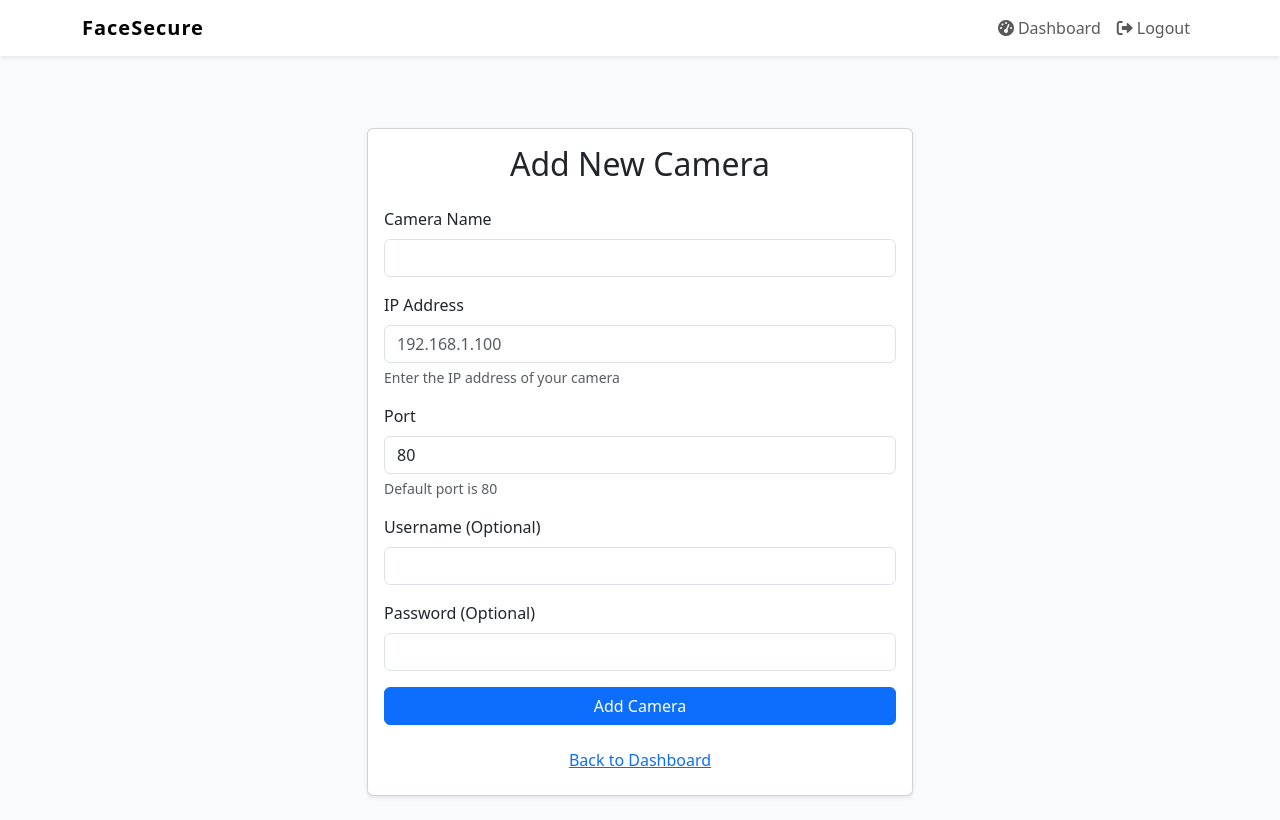
After one commit to zemxtox/FaceSecure, a Django app: page /cameras/add/ in a window 1280 px wide. The commit adds this page. Run offline with Django 5.2, Linux system fonts and the light colour scheme; a user stored in the database is signed in.

Commit message:
Your commit message

```diff
--- a/FaceSecure/settings.py
+++ b/FaceSecure/settings.py
@@ -45,6 +45,7 @@ INSTALLED_APPS = [
     'cameras',
     'faces',
     'detection',
+
 ]
 
 MIDDLEWARE = [
@@ -143,6 +144,7 @@ AUTH_USER_MODEL = 'accounts.CustomUser'
 REST_FRAMEWORK = {
     'DEFAULT_AUTHENTICATION_CLASSES': (
         'rest_framework_simplejwt.authentication.JWTAuthentication',
+        'rest_framework.authentication.SessionAuthentication',  # Add this line
     ),
     'DEFAULT_PERMISSION_CLASSES': (
         'rest_framework.permissions.IsAuthenticated',
@@ -171,8 +173,8 @@ EMAIL_BACKEND = 'django.core.mail.backends.smtp.EmailBackend'
 EMAIL_HOST = 'smtp.gmail.com'
 EMAIL_PORT = 587
 EMAIL_USE_TLS = True
-EMAIL_HOST_USER = ''  # Add your email
-EMAIL_HOST_PASSWORD = ''  # Add your email password
+EMAIL_HOST_USER = 'himanshuxdei@gmail.com'  # Add your email
+EMAIL_HOST_PASSWORD = 'fldh zxea astf ymgo'  # Add your email password
 
 # Login/Logout URLs
 LOGIN_REDIRECT_URL = 'dashboard'
--- a/FaceSecure/urls.py
+++ b/FaceSecure/urls.py
@@ -6,6 +6,12 @@ from django.views.generic import TemplateView
 from accounts import views as accounts_views
 from django.contrib.auth import views as auth_views
 from detection.views import start_streams
+from cameras.views import add_camera
+from rest_framework.routers import DefaultRouter
+from cameras.views import CameraViewSet
+
+router = DefaultRouter()
+router.register(r'cameras', CameraViewSet, basename='camera')
 
 urlpatterns = [
     path('', TemplateView.as_view(template_name='home.html'), name='home'),
@@ -18,4 +24,7 @@ urlpatterns = [
     path('api/cameras/', include('cameras.urls')),
     path('api/faces/', include('faces.urls')),
     path('api/detection/', include('detection.urls')),
+    path('cameras/add/', add_camera, name='add_camera'),
+    path('api/', include(router.urls)),
+    path('faces/', include('faces.urls')),  # Add this if not present
 ] + static(settings.MEDIA_URL, document_root=settings.MEDIA_ROOT)
--- a/cameras/forms.py
+++ b/cameras/forms.py
@@ -4,4 +4,7 @@ from .models import Camera
 class CameraForm(forms.ModelForm):
     class Meta:
         model = Camera
-        fields = ['name', 'ip_address']
+        fields = ['name', 'ip_address', 'port', 'username', 'password']
+        widgets = {
+            'password': forms.PasswordInput(),
+        }
--- a/cameras/serializers.py
+++ b/cameras/serializers.py
@@ -4,8 +4,7 @@ from .models import Camera
 class CameraSerializer(serializers.ModelSerializer):
     class Meta:
         model = Camera
-        fields = ('id', 'name', 'ip_address', 'port', 'username', 'password', 'is_active', 'created_at', 'updated_at')
-        read_only_fields = ('id', 'created_at', 'updated_at')
+        fields = ['id', 'name', 'ip_address', 'port', 'username', 'password', 'is_active']
         extra_kwargs = {
             'password': {'write_only': True}
         }
--- a/cameras/views.py
+++ b/cameras/views.py
@@ -1,13 +1,9 @@
 from django.shortcuts import render, redirect
 from django.contrib.auth.decorators import login_required
+from rest_framework import viewsets
+from rest_framework.permissions import IsAuthenticated
 from .models import Camera
 from .forms import CameraForm
-from django.http import StreamingHttpResponse
-import cv2
-from rest_framework import viewsets, permissions, filters
-from rest_framework.decorators import action
-from rest_framework.response import Response
-from django_filters.rest_framework import DjangoFilterBackend
 from .serializers import CameraSerializer
 
 @login_required
@@ -15,49 +11,20 @@ def add_camera(request):
     if request.method == 'POST':
         form = CameraForm(request.POST)
         if form.is_valid():
-            cam = form.save(commit=False)
-            cam.user = request.user
-            cam.save()
+            camera = form.save(commit=False)
+            camera.user = request.user
+            camera.save()
             return redirect('dashboard')
     else:
         form = CameraForm()
     return render(request, 'add_camera.html', {'form': form})
 
-@login_required
-def generate(ip):
-    cap = cv2.VideoCapture(ip)
-    while True:
-        ret, frame = cap.read()
-        if not ret:
-            continue
-        _, jpeg = cv2.imencode('.jpg', frame)
-        yield (b'--frame\r\n'
-               b'Content-Type: image/jpeg\r\n\r\n' + jpeg.tobytes() + b'\r\n')
-
-@login_required
-def live_feed(request, camera_id):
-    cam = Camera.objects.get(id=camera_id, user=request.user)
-    return StreamingHttpResponse(generate(cam.ip_address),
-                                 content_type='multipart/x-mixed-replace; boundary=frame')
-
 class CameraViewSet(viewsets.ModelViewSet):
+    permission_classes = [IsAuthenticated]
     serializer_class = CameraSerializer
-    permission_classes = [permissions.IsAuthenticated]
-    filter_backends = [DjangoFilterBackend, filters.SearchFilter, filters.OrderingFilter]
-    filterset_fields = ['is_active']
-    search_fields = ['name', 'ip_address']
-    ordering_fields = ['name', 'created_at', 'updated_at']
-    ordering = ['-created_at']
 
     def get_queryset(self):
         return Camera.objects.filter(user=self.request.user)
 
     def perform_create(self, serializer):
         serializer.save(user=self.request.user)
-
-    @action(detail=True, methods=['post'])
-    def toggle_active(self, request, pk=None):
-        camera = self.get_object()
-        camera.is_active = not camera.is_active
-        camera.save()
-        return Response({'status': 'camera status toggled'})
--- a/faces/urls.py
+++ b/faces/urls.py
@@ -1,10 +1,11 @@
 from django.urls import path, include
 from rest_framework.routers import DefaultRouter
-from .views import FaceViewSet
+from .views import FaceViewSet, add_face
 
 router = DefaultRouter()
 router.register(r'', FaceViewSet, basename='face')
 
 urlpatterns = [
+    path('add/', add_face, name='add_face'),
     path('', include(router.urls)),
 ]
--- /dev/null
+++ b/templates/add_camera.html
@@ -0,0 +1,41 @@
+{% extends 'base.html' %}
+{% block content %}
+<div class="row justify-content-center">
+    <div class="col-md-6">
+        <div class="card shadow-sm mt-5">
+            <div class="card-body">
+                <h2 class="mb-4 text-center">Add New Camera</h2>
+                <form method="post">
+                    {% csrf_token %}
+                    <div class="mb-3">
+                        <label for="id_name" class="form-label">Camera Name</label>
+                        <input type="text" name="name" class="form-control" id="id_name" required>
+                    </div>
+                    <div class="mb-3">
+                        <label for="id_ip_address" class="form-label">IP Address</label>
+                        <input type="text" name="ip_address" class="form-control" id="id_ip_address" placeholder="192.168.1.100" required>
+                        <div class="form-text">Enter the IP address of your camera</div>
+                    </div>
+                    <div class="mb-3">
+                        <label for="id_port" class="form-label">Port</label>
+                        <input type="number" name="port" class="form-control" id="id_port" value="80">
+                        <div class="form-text">Default port is 80</div>
+                    </div>
+                    <div class="mb-3">
+                        <label for="id_username" class="form-label">Username (Optional)</label>
+                        <input type="text" name="username" class="form-control" id="id_username">
+                    </div>
+                    <div class="mb-3">
+                        <label for="id_password" class="form-label">Password (Optional)</label>
+                        <input type="password" name="password" class="form-control" id="id_password">
+                    </div>
+                    <button type="submit" class="btn btn-primary w-100">Add Camera</button>
+                </form>
+                <div class="text-center mt-3">
+                    <a href="/dashboard/" class="btn btn-link">Back to Dashboard</a>
+                </div>
+            </div>
+        </div>
+    </div>
+</div>
+{% endblock %}
```
Also changed, not shown: detection/stream.py (+5 -5 lines), detection/views.py (+21 -14 lines), templates/dashboard.html (+39 -7 lines), accounts/migrations/0001_initial.py (added), cameras/migrations/0001_initial.py (added), db.sqlite3 (added), detection/migrations/0001_initial.py (added), faces/migrations/0001_initial.py (added), media/detections/detected_20250617_190054.jpg (added), media/faces/himanshu.jpg (added).
